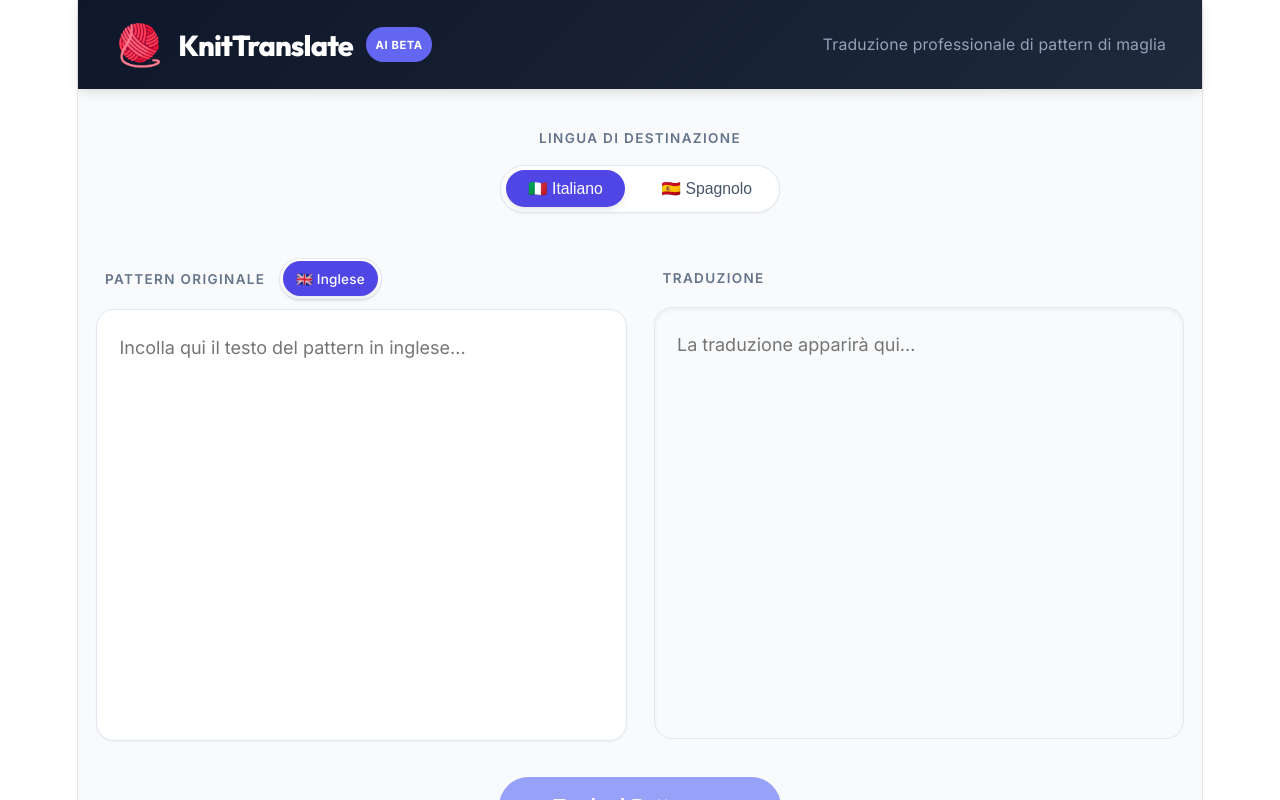
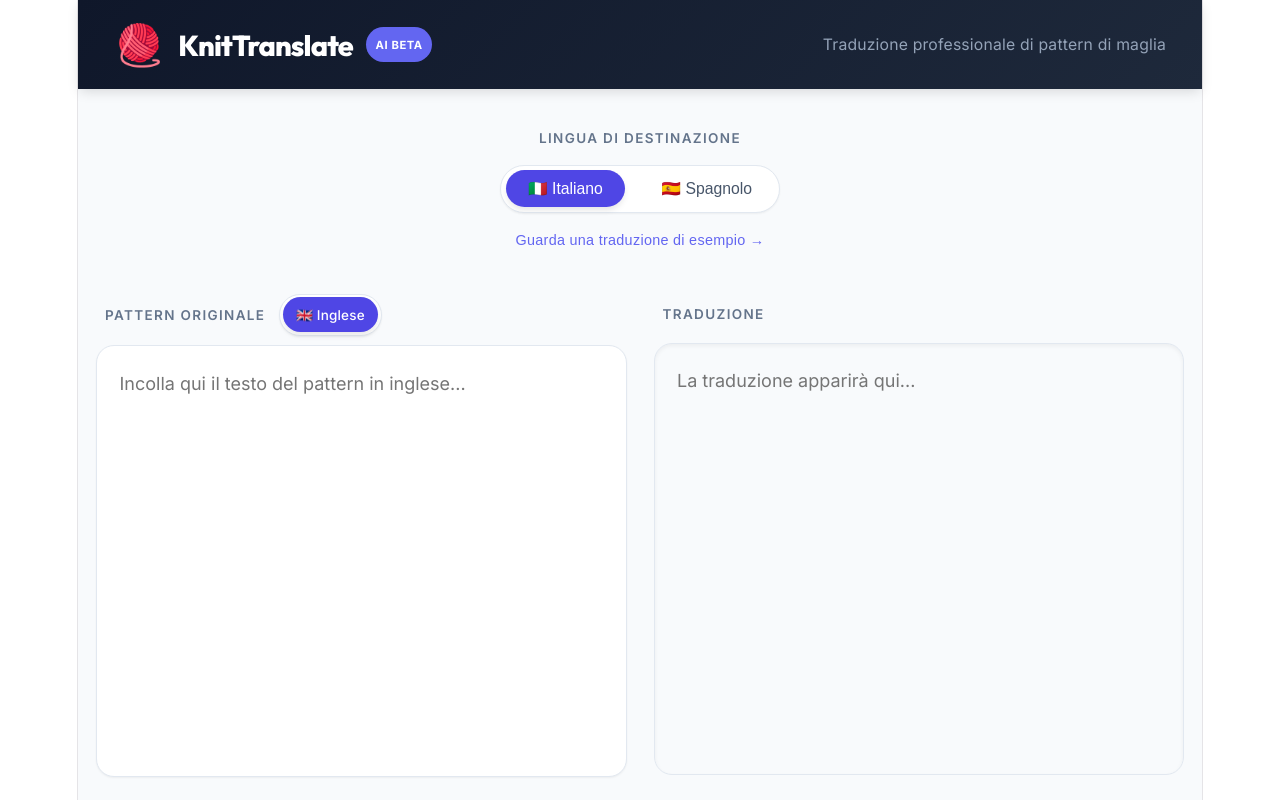
Before and after one commit to traduzionidimaglia/knittranslate, a React (Vite) app: page / in a window 1280 px wide. Shown: the top 800 px of the page. Built offline with nearby package versions, Linux system fonts and the light colour scheme.

Commit message:
esempio statico e stile link

```diff
--- a/src/App.css
+++ b/src/App.css
@@ -250,3 +250,20 @@
     display: none;
   }
 }
+
+.example-link {
+  margin-top: 1rem;
+  font-size: 0.8rem;
+  font-weight: 500;
+  color: #6366f1;
+  background: none;
+  border: none;
+  cursor: pointer;
+  transition: color 0.2s;
+  letter-spacing: 0.02em;
+}
+
+.example-link:hover {
+  color: #4338ca;
+  text-decoration: underline;
+}
--- a/src/App.jsx
+++ b/src/App.jsx
@@ -5,6 +5,14 @@ const LANGUAGES = [
   { code: "italiano", label: "🇮🇹 Italiano" },
   { code: "spagnolo", label: "🇪🇸 Spagnolo" },
 ];
+
+const ESEMPIO_EN = `With size US 8/5mm needles, cast on 78 (90: 98: 106) sts.
+Row 1 (RS) K2, *p2, k2; rep from * to end.
+Row 2 (WS) K the knit and p the purl sts.`;
+
+const ESEMPIO_IT = `Con i ferri da 5mm, avviare 78 (90: 98: 106) m.
+Ferro 1 (DL) 2dir, *2rov, 2dir; rip da * fino alla fine.
+Ferro 2 (RL) Lavorare a dir le m a dir e a rov le m a rov.`;
 
 export default function App() {
   const [input, setInput] = useState("");
@@ -33,6 +41,17 @@ export default function App() {
     } finally {
       setLoading(false);
     }
+  };
+
+  const vediEsempio = () => {
+    setInput(ESEMPIO_EN);
+    setOutput("");
+    setError("");
+    setLoading(true);
+    setTimeout(() => {
+      setOutput(ESEMPIO_IT);
+      setLoading(false);
+    }, 600);
   };
 
   const copyToClipboard = () => {
@@ -69,6 +88,9 @@ export default function App() {
               </button>
             ))}
           </div>
+          <button onClick={vediEsempio} className="example-link">
+            Guarda una traduzione di esempio →
+          </button>
         </div>
         <div className="grid-container">
           <div className="input-box">
```
